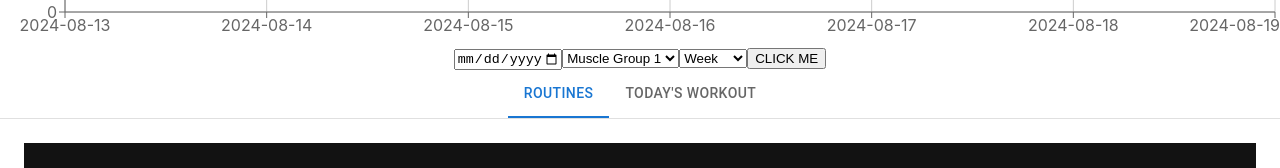
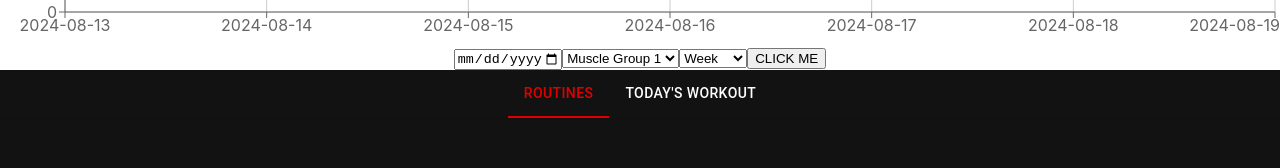
Before and after one commit to joh748/SE310_Fitness_Tracker, a React (Create React App) app in the folder fitness_tracker/: page / in a window 1280 px wide. Shown: the part 413-581 px from the top of the page. Built offline with nearby package versions, Linux system fonts and the light colour scheme; no server answers.

Commit message:
clicking add to today button sends hardcoded data to exercisesDisplay

```diff
--- a/fitness_tracker/src/components/ExercisesDisplay.jsx
+++ b/fitness_tracker/src/components/ExercisesDisplay.jsx
@@ -4,32 +4,35 @@ import ExerciseEditor from "./ExerciseEditor"
 import buttons from '../module_CSS/buttons.module.css'
 import styles from '../module_CSS/ExercisesDisplay.module.css'
 
-const ExercisesDisplay = () => {
+const ExercisesDisplay = ({ exercises: initialExercises }) => {
 
     const [completedSets, setCompletedSets] = useState([])
 
     const [exerciseList, setExerciseList] = useState({})
 
-    const [exercises, setExercises] = useState([
-        {
-            id: 0,
-            name: "Lat Raise",
-            weight: 20,
-            reps: 10,
-            setsGoal: 4,
-            setsLogged: 2,
-            editMode: false
-        },
-        {
-            id: 1,
-            name: "Squat",
-            weight: 50,
-            reps: 10,
-            setsGoal: 5,
-            setsLogged: 0,
-            editMode: false
-        }
-    ])
+    // initialExercises when user clicks add to today's workout in the routines
+    const [exercises, setExercises] = useState(initialExercises);
+
+    // const [exercises, setExercises] = useState([
+    //     {
+    //         id: 0,
+    //         name: "Lat Raise",
+    //         weight: 20,
+    //         reps: 10,
+    //         setsGoal: 4,
+    //         setsLogged: 2,
+    //         editMode: false
+    //     },
+    //     {
+    //         id: 1,
+    //         name: "Squat",
+    //         weight: 50,
+    //         reps: 10,
+    //         setsGoal: 5,
+    //         setsLogged: 0,
+    //         editMode: false
+    //     }
+    // ])
 
     const [isEditing, setIsEditing] = useState(false)
 
--- a/fitness_tracker/src/components/NewRoutineModal.jsx
+++ b/fitness_tracker/src/components/NewRoutineModal.jsx
@@ -5,12 +5,14 @@ import formatDate from '../utils/dateUtils.js'
 const NewRoutineModal = ({ onSave, onClose }) => {
     const today = new Date();
     const formattedDate = formatDate(today); // 14 Aug 2024
+    var id=0;
 
     const [routine, setRoutine] = useState({
+        id: id++,
         name: '',
         date: formattedDate,
         muscles: '',
-        exercises: [{ name: '', reps: '', sets: '', weight: '' }]
+        exercises: [{ name: '', reps: '', setsGoal: '', setsLogged: 0, weight: '' }]
     });
 
     const handleExerciseChange = (index, field, value) => {
@@ -20,7 +22,7 @@ const NewRoutineModal = ({ onSave, onClose }) => {
     };
 
     const handleAddExercise = () => {
-        setRoutine({ ...routine, exercises: [...routine.exercises, { name: '', sets: '', reps: '', weight: '' }] });
+        setRoutine({ ...routine, exercises: [...routine.exercises, {id: id++, name: '', setsGoal: '', setsLogged:0, reps: '', weight: '' }] });
     };
 
     const handleDeleteExercise = (index) => {
@@ -67,7 +69,7 @@ const NewRoutineModal = ({ onSave, onClose }) => {
                             className={styles.inputField}
                             placeholder="Sets"
                             value={exercise.sets}
-                            onChange={(e) => handleExerciseChange(index, 'sets', e.target.value)}
+                            onChange={(e) => handleExerciseChange(index, 'setsGoal', e.target.value)}
                         />
                         <span className={styles.suffix}>sets</span>
                     </div>
--- a/fitness_tracker/src/components/RoutinesDisplay.jsx
+++ b/fitness_tracker/src/components/RoutinesDisplay.jsx
@@ -3,7 +3,7 @@ import Routine from './Routine';
 import NewRoutineModal from './NewRoutineModal';
 import styles from '../module_CSS/RoutinesDisplay.module.css'
 
-const RoutinesDisplay = () => {
+const RoutinesDisplay = ({ onAddToTodayWorkout }) => {
     // data should come from the backend
     const [routines, setRoutines] = useState([
         {
@@ -11,9 +11,9 @@ const RoutinesDisplay = () => {
           date: "14th Aug",
           muscles: "Quads, Hamstring, Calves",
           exercises: [
-            { name: "Squat", sets: 4, reps: 10, weight: 30 },
-            { name: "Lunge", sets: 3, reps: 12, weight: 40 },
-            { name: "Leg Press", sets: 4, reps: 8, weight: 50 }
+            { id:0, name: "Squat", setsGoal: 4, setsLogged: 0, reps: 10, weight: 30 },
+            { id:1, name: "Lunge", setsGoal: 3, setsLogged: 0, reps: 12, weight: 40 },
+            { id:2, name: "Leg Press", setsGoal: 4, setsLogged: 0, reps: 8, weight: 50 }
           ]
         },
         {
@@ -21,9 +21,9 @@ const RoutinesDisplay = () => {
           date: "14th Aug",
           muscles: "Biceps, Triceps, Deltoids",
           exercises: [
-            { name: "Bicep Curl", sets: 4, reps: 12, weight: 30 },
-            { name: "Tricep Extension", sets: 3, reps: 10, weight: 40 },
-            { name: "Shoulder Press", sets: 4, reps: 8, weight: 50 }
+            { id:0, name: "Bicep Curl", setsGoal: 4, setsLogged: 0, reps: 12, weight: 30 },
+            { id:1, name: "Tricep Extension", setsGoal: 3, setsLogged: 0, reps: 10, weight: 40 },
+            { id:2, name: "Shoulder Press", setsGoal: 4, setsLogged: 0, reps: 8, weight: 50 }
           ]
         },
         {
@@ -31,9 +31,9 @@ const RoutinesDisplay = () => {
           date: "14th Aug",
           muscles: "Abs",
           exercises: [
-            { name: "Crunch", sets: 4, reps: 15, weight: 30 },
-            { name: "Plank", sets: 3, reps: 1, weight: 40 },
-            { name: "Leg Raise", sets: 3, reps: 12, weight: 50 }
+            { id:0, name: "Crunch", setsGoal: 4, setsLogged: 0, reps: 15, weight: 30 },
+            { id:1, name: "Plank", setsGoal: 3, setsLogged: 0, reps: 1, weight: 40 },
+            { id:2, name: "Leg Raise", setsGoal: 3, setsLogged: 0, reps: 12, weight: 50 }
           ]
         }
       ]);
@@ -86,7 +86,7 @@ const RoutinesDisplay = () => {
                     routine={routine}
                     onSave={(updatedRoutine) => handleEditRoutine(updatedRoutine, index)}
                     onDelete={() => handleDeleteRoutine(routine)}
-                    onAddToToday={() => handleAddTodayWorkout(routine)}
+                    onAddToToday={() => onAddToTodayWorkout(routine)}
                 />
             ))}
         </div>
--- a/fitness_tracker/src/components/TabDisplay.jsx
+++ b/fitness_tracker/src/components/TabDisplay.jsx
@@ -1,10 +1,12 @@
 import * as React from 'react';
+import { useState } from 'react';
 import PropTypes from 'prop-types';
 import Tabs from '@mui/material/Tabs';
 import Tab from '@mui/material/Tab';
 import Box from '@mui/material/Box';
 import RoutinesDisplay from './RoutinesDisplay';
 import ExercisesDisplay from './ExercisesDisplay';
+import styles from '../module_CSS/TabDisplay.module.css';
 
 function CustomTabPanel(props) {
   const { children, value, index, ...other } = props;
@@ -37,28 +39,48 @@ function a11yProps(index) {
 
 // Todo: need to add swipe for mobile
 function TabDisplay() {
-  const [value, setValue] = React.useState(0);
+  const [value, setValue] = useState(0);
+  const [todayWorkout, setTodayWorkout] = useState([]); // State to hold today's workout exercises
 
   const handleChange = (event, newValue) => {
     setValue(newValue);
   };
 
+  // Function to add a routine to today's workout and switch to the "Today's Workout" tab
+  const handleAddToTodayWorkout = (routine) => {
+    setTodayWorkout(routine.exercises); // Add routine exercises to today's workout
+    setValue(1); // Switch to "Today's Workout" tab
+  };
+
   return (
-    <Box sx={{ width: '100%' }}>
-
+    <Box sx={{ width: '100%', backgroundColor: '#121212' }}>
       <Box sx={{ borderBottom: 1, borderColor: 'divider' }}>
-        <Tabs value={value} onChange={handleChange} aria-label="Routines and Today's Workout Tab" centered={true}>
-          <Tab label="Routines" {...a11yProps(0)} />
-          <Tab label="Today's Workout" {...a11yProps(1)} />
+        <Tabs
+          value={value}
+          onChange={handleChange}
+          classes={{ indicator: styles.tabIndicator }}
+          aria-label="Routines and Today's Workout Tab"
+          centered={true}
+        >
+          <Tab
+            className={`${styles.tabRoot} ${value === 0 ? styles.selectedTab : styles.unselectedTab} ${styles.hoverTab}`}
+            label="Routines"
+            {...a11yProps(0)}
+          />
+          <Tab
+            className={`${styles.tabRoot} ${value === 1 ? styles.selectedTab : styles.unselectedTab} ${styles.hoverTab}`}
+            label="Today's Workout"
+            {...a11yProps(1)}
+          />
         </Tabs>
       </Box>
 
       <CustomTabPanel value={value} index={0}>
-        <RoutinesDisplay/>
+        <RoutinesDisplay onAddToTodayWorkout={handleAddToTodayWorkout} />
       </CustomTabPanel>
 
       <CustomTabPanel value={value} index={1}>
-        <ExercisesDisplay/>
+        <ExercisesDisplay exercises={todayWorkout} />
       </CustomTabPanel>
     </Box>
   );
--- /dev/null
+++ b/fitness_tracker/src/module_CSS/TabDisplay.module.css
@@ -0,0 +1,22 @@
+@import './colours.module.css';
+
+.tabRoot {
+    color: #ffffff;
+    transition: color 0.1s ease;
+}
+
+.selectedTab {
+    color: #E10000 !important;
+}
+
+.unselectedTab {
+    color: var(--primary-text-color) !important;
+}
+
+.hoverTab:hover {
+    color: white !important;
+}
+
+.tabIndicator {
+    background-color: #E10000 !important;
+}
```
